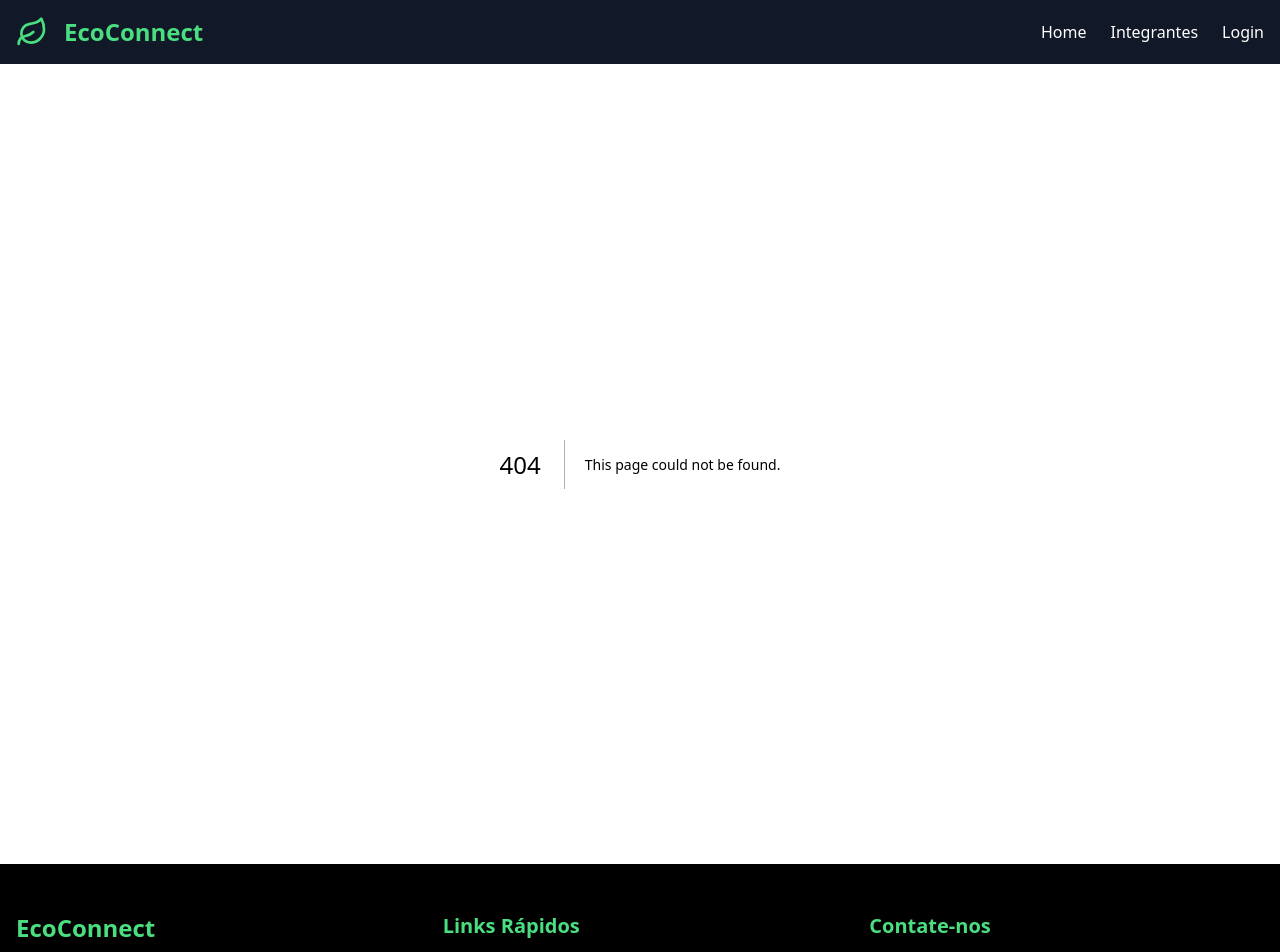
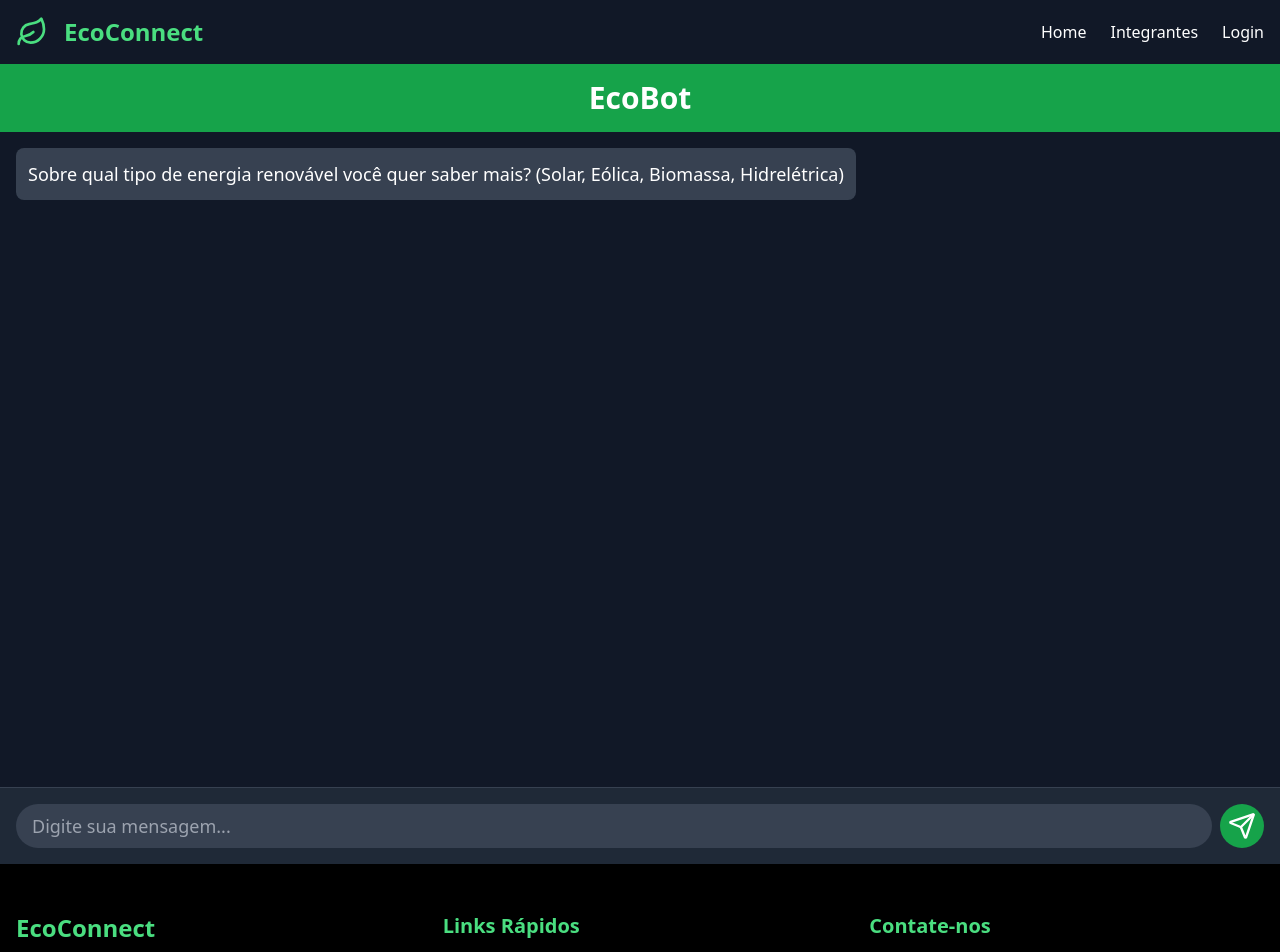
Before and after one commit to ThomasRodri/global, a Next.js app: page /BotPage in a window 1280 px wide. Before the commit this address had no page. Shown: the top 952 px of the page. Built offline with nearby package versions, Linux system fonts and the light colour scheme.

Commit message:
Criando a bot page

```diff
--- /dev/null
+++ b/src/app/BotPage/page.tsx
@@ -0,0 +1,7 @@
+import Bot from "@/components/Bot";
+
+export default function BotPage(){
+    return(
+        <Bot/>
+    )
+}
--- a/src/app/page.tsx
+++ b/src/app/page.tsx
@@ -1,5 +1,5 @@
+import Carrossel from "@/components/Carrossel";
 
-import Carrossel from "@/components/Carrossel";
 
 
 
--- /dev/null
+++ b/src/components/Bot.tsx
@@ -0,0 +1,90 @@
+'use client'
+
+import { useState } from 'react'
+import { Send } from 'lucide-react'
+
+const Bot = () => {
+  const initialMessages = [
+    { sender: "bot", text: "Sobre qual tipo de energia renovável você quer saber mais? (Solar, Eólica, Biomassa, Hidrelétrica)" },
+  ];
+
+  const [messages, setMessages] = useState(initialMessages);
+  const [userInput, setUserInput] = useState("");
+
+  const handleSend = (input) => {
+    if (!input.trim()) return;
+
+    setMessages((prev) => [...prev, { sender: "user", text: input }]);
+    setUserInput("");
+
+    const lowerInput = input.toLowerCase();
+
+    const responses = {
+      solar: "A energia solar é obtida através da conversão da luz do sol em eletricidade. Ideal para reduzir o uso de combustíveis fósseis.",
+      eolica: "A energia eólica utiliza turbinas para transformar a força do vento em eletricidade. É uma alternativa sustentável e eficiente.",
+      biomassa: "Biomassa é uma fonte de energia renovável que utiliza resíduos orgânicos para gerar energia, reduzindo desperdícios.",
+      hidreletrica: "A energia hidrelétrica é gerada pelo movimento da água em grandes represas, oferecendo energia em grande escala.",
+    };
+
+    const response = Object.keys(responses).find((key) => lowerInput.includes(key))
+      ? responses[Object.keys(responses).find((key) => lowerInput.includes(key))]
+      : "Desculpe, não entendi. Por favor, pergunte sobre Solar, Eólica, Biomassa ou Hidrelétrica.";
+
+    setTimeout(() => {
+      setMessages((prev) => [...prev, { sender: "bot", text: response }]);
+    }, 1000);
+  };
+
+  return (
+    <div className="flex flex-col h-screen bg-gray-900 text-white">
+      <h1 className="text-center py-4 bg-green-600 text-white text-3xl font-bold">
+        EcoBot
+      </h1>
+
+      <div className="flex-1 overflow-y-auto p-4 space-y-4">
+        {messages.map((msg, index) => (
+          <div
+            key={index}
+            className={`flex ${msg.sender === "bot" ? "justify-start" : "justify-end"}`}
+          >
+            <div
+              className={`max-w-[70%] p-3 rounded-lg text-lg ${
+                msg.sender === "bot"
+                  ? "bg-gray-700 text-white"
+                  : "bg-green-600 text-white"
+              }`}
+            >
+              {msg.text}
+            </div>
+          </div>
+        ))}
+      </div>
+
+      <div className="border-t border-gray-700 p-4 bg-gray-800">
+        <div className="flex space-x-2">
+          <input
+            type="text"
+            value={userInput}
+            onChange={(e) => setUserInput(e.target.value)}
+            placeholder="Digite sua mensagem..."
+            className="flex-1 px-4 py-2 bg-gray-700 text-white rounded-full focus:outline-none focus:ring-2 focus:ring-green-500 text-lg"
+            onKeyPress={(e) => {
+              if (e.key === 'Enter') {
+                handleSend(userInput);
+              }
+            }}
+          />
+          <button
+            onClick={() => handleSend(userInput)}
+            className="bg-green-600 text-white p-2 rounded-full hover:bg-green-700 focus:outline-none focus:ring-2 focus:ring-green-500"
+          >
+            <Send className="w-7 h-7" />
+            <span className="sr-only">Enviar</span>
+          </button>
+        </div>
+      </div>
+    </div>
+  );
+};
+
+export default Bot;
```
